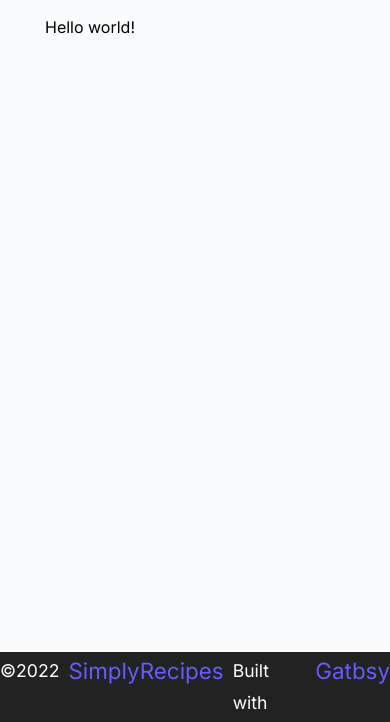
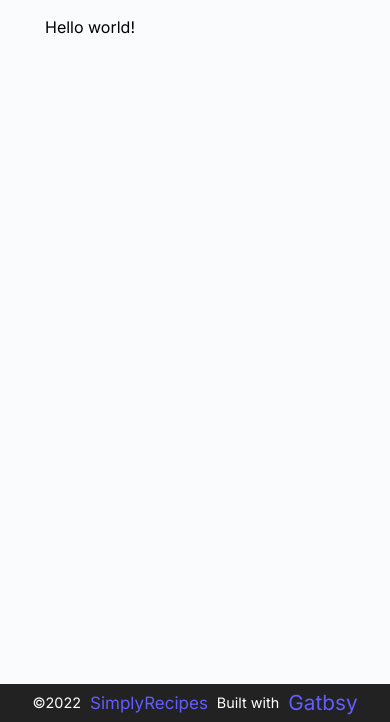
Before and after one commit to kenjimaeda54/simply-recipes-gatsbyJs, a Gatsby site: page / in a window 390 px wide. Shown: the part 122-844 px from the top of the page. Built offline with nearby package versions, Linux system fonts and the light colour scheme; Gatsby itself is replaced by a stand-in of ours.

Commit message:
feat: finished responsively footer

```diff
--- a/src/components/Footer/style.module.css
+++ b/src/components/Footer/style.module.css
@@ -1,3 +1,15 @@
+@media screen and (max-width: 850px) {
+  .footer p {
+    font-size: 0.9rem !important;
+  }
+  .footer a {
+    font-size: 1.3rem !important;
+  }
+  .span {
+    font-size: 17px !important;
+  }
+}
+
 .footer {
   display: flex;
   align-items: center;
```
